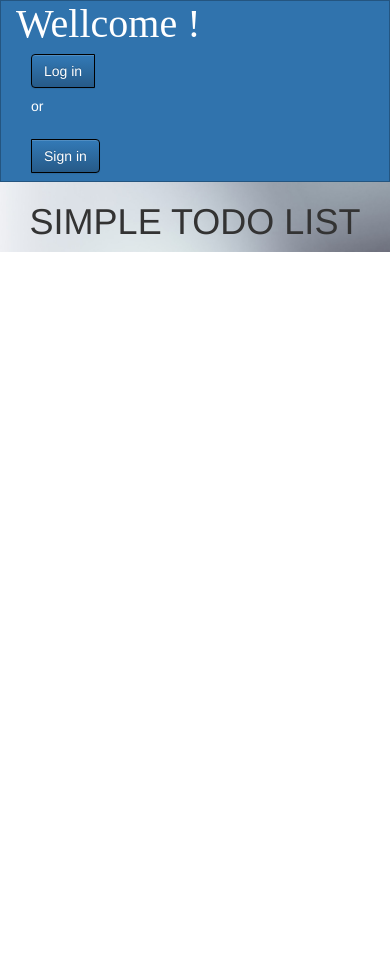
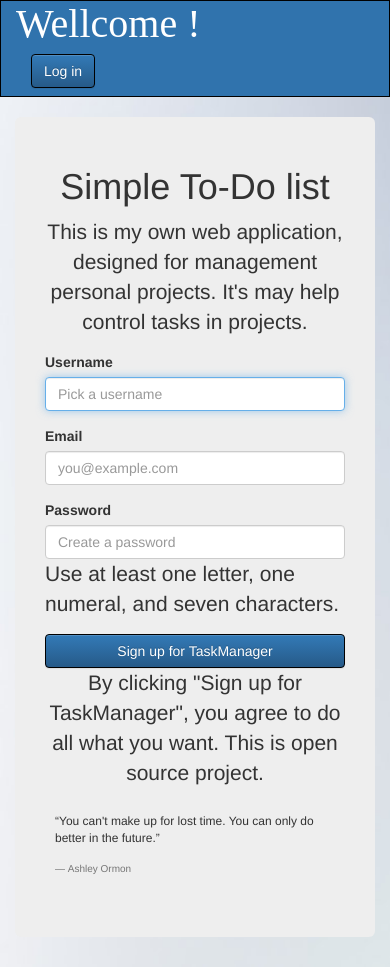
Before and after one commit to AlekseyZaytcev/TaskManager, a Django app: page / in a window 390 px wide. Before the commit the page ends 252 px from the top, so only its background shows below. Run offline with Django 3.2, Linux system fonts and the light colour scheme; some libraries are stand-ins or nearby versions.

Commit message:
Add jumbotron.

```diff
--- a/static/static_dev/css/style.css
+++ b/static/static_dev/css/style.css
@@ -1,12 +1,13 @@
 #addToDoList {
     position: absolute;
     left: 45%;
-    bottom: 1%;
+    bottom: 3%;
 }
 .navbar {
     background-color: #3073ad;
     border-color: #245580;
     border-radius: 0px;
+    border-color: #000;
 }
 
 .btn {
--- a/templates/managePage/base.html
+++ b/templates/managePage/base.html
@@ -13,17 +13,13 @@
 <nav class="navbar">
     <div class="container-fluid">
         <div class="row">
-            <div class="col-md-10">
-            <h3 id="greetings" class="navbar-text" >Wellcome {{ user.username }}!</h3>
+            <div class="col-md-11">
+                <h3 id="greetings" class="navbar-text">Wellcome {{ user.username }}!</h3>
             </div>
-            <div class="col-md-2">
+            <div class="col-md-1">
                 {% if user.is_anonymous %}
                 <div class="container">
-                    <div class="btn-group">
                         <button type="button" class="btn btn-primary mr-sm-2 navbar-btn ">Log in</button>
-                        <p class="navbar-text" style="color: white;">or</p>
-                        <button type="button" class="btn btn-primary mr-sm-2 navbar-btn" >Sign in</button>
-                    </div>
                 </div>
                 {% else %}
                 {% if user.is_authenticated %}
@@ -31,14 +27,14 @@
                 <a href="/admin/" class="btn btn-primary mr-sm-2 navbar-btn" role="button"
                    aria-pressed="true">Admin page</a>
                 {% endif %}
-                <a href="{% url 'logout' %}" class="btn btn-primary mr-sm-2 navbar-btn" role="button" aria-pressed="true">LogOut</a>
+                <a href="{% url 'logout' %}" class="btn btn-primary mr-sm-2 navbar-btn" role="button"
+                   aria-pressed="true">LogOut</a>
                 {% endif %}
                 {% endif %}
             </div>
         </div>
     </div>
 </nav>
-<h1 align="center">SIMPLE TODO LIST</h1>
 {% block content %}
 {% endblock content%}
 
@@ -46,6 +42,79 @@
 <button type="button" id="addToDoList" class="btn btn-primary btn-lg">
     <span class="glyphicon glyphicon-plus" aria-hidden="true"></span> Add TODO List
 </button>
+{% else %}
+<div class="container">
+    <div class="jumbotron jumbotron-codelines">
+        <div class="container-lg p-responsive position-relative">
+            <div class="d-md-flex flex-items-center gutter-md-spacious">
+                <div class="col-md-7 text-center text-md-left ">
+                    <h1 class="alt-h0 text-white lh-condensed-ultra mb-3">Simple To-Do list</h1>
+                    <p class="alt-lead mb-4">
+                        This is my own web application, designed for management personal projects.
+                        It's may help control tasks in projects.
+                    </p>
+                </div>
+                <div class="mx-auto col-sm-8 col-md-5 hide-sm">
+                    <div class="rounded-1 text-gray bg-gray-light py-4 px-4 px-md-3 px-lg-4">
+                        <!-- '"` --><!-- </textarea></xmp> -->
+                        <form accept-charset="UTF-8" action="/join" autocomplete="off"
+                              class="home-hero-signup js-signup-form" method="post">
+
+                            <dl class="form-group mt-0">
+                                <dt class="input-label">
+                                    <label class="form-label f5" for="user[login]">Username</label>
+                                </dt>
+                                <dd>
+                                    <input name="user[login]" id="user[login]"
+                                           class="form-control form-control-lg input-block"
+                                           placeholder="Pick a username"
+                                           autofocus="" type="text">
+                                </dd>
+                            </dl>
+                            <dl class="form-group">
+                                <dt class="input-label">
+                                    <label class="form-label f5" for="user[email]">Email</label>
+                                </dt>
+                                <dd>
+                                    <input name="user[email]" id="user[email]"
+                                           class="form-control form-control-lg input-block js-email-notice-trigger"
+                                           placeholder="you@example.com"
+                                           type="text">
+                                </dd>
+                            </dl>
+                            <dl class="form-group">
+                                <dt class="input-label">
+                                    <label class="form-label f5" for="user[password]">Password</label>
+                                </dt>
+                                <dd>
+                                    <input name="user[password]" id="user[password]"
+                                           class="form-control form-control-lg input-block"
+                                           placeholder="Create a password"
+                                           type="password">
+                                </dd>
+                                <p class="form-control-note">Use at least one letter, one numeral, and seven
+                                    characters.</p>
+                            </dl>
+
+                            <button class="btn btn-primary btn-large f4 btn-block" type="submit"
+                            >Sign up for TaskManager
+                            </button>
+                            <p class="form-control-note mb-0 text-center">
+                                By clicking "Sign up for TaskManager", you agree to do all what you want. This is open
+                                source project.
+                            </p>
+
+                        </form>
+                    </div>
+                </div>
+                <blockquote>
+                    <p style="font-size: 12px;">“You can't make up for lost time. You can only do better in the future.”</p>
+                    <footer style="font-size: 10px;">Ashley Ormon</footer>
+                </blockquote>
+            </div>
+        </div>
+    </div>
+</div>
 {% endif%}
 <script src="{% static 'js/jquery-3.3.1.min.js' %}"></script>
 <script src="{% static 'js/bootstrap.min.js' %}"></script>
```
